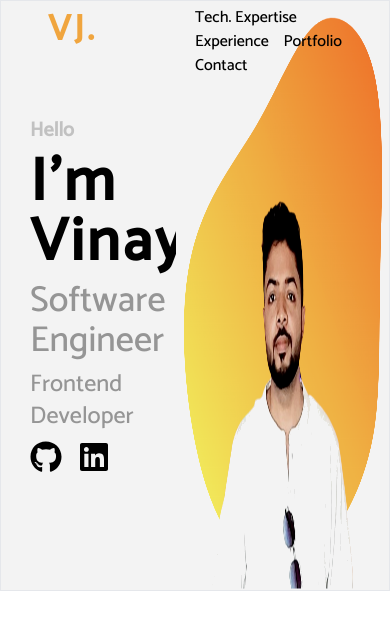
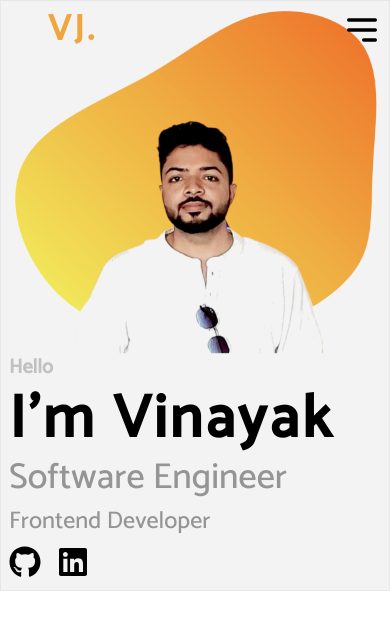
Before and after one commit to vjcodes/my-portfolio, a React (Vite) app: page / in a window 390 px wide. Shown: the top 630 px of the page. Built offline with nearby package versions, Linux system fonts and the light colour scheme.

Commit message:
- made banner and navbar responsive for mobile and web

```diff
--- a/src/components/Banner.jsx
+++ b/src/components/Banner.jsx
@@ -5,14 +5,14 @@ import { FaGithub } from "react-icons/fa";
 import { FaLinkedin } from "react-icons/fa";
 import { GITHUB_URL, LINKEDIN_URL } from "../utils/constants";
 import { handleNavigateToNewTab } from "../utils/utilFunctions";
+import useMediaQuery from "../hooks/useMediaQuery";
 
 const socialAccountsClassName =
   "h-8 w-8 cursor-pointer transition duration-500 hover:opacity-50";
 
-const Banner = () => {
+const NameSection = () => {
+  // NAME_SECTION
   return (
-    <div className="flex h-[70%] w-full border  box-border bg-[#F3F3F3]">
-      {/* Name Section */}
     <motion.div
       initial="hidden"
       whileInView="visible"
@@ -22,7 +22,7 @@ const Banner = () => {
         hidden: { opacity: 0, x: -50 },
         visible: { opacity: 1, x: 0 },
       }}
-        className="h-full flex flex-col justify-center mx-auto w-[30%]"
+      className="sm:h-full sm:px-0 px-2 flex flex-col sm:justify-center mx-auto w-[100%] sm:w-[30%] bg-[#F3F3F3]"
     >
       <h3 className="font-bold text-xl text-gray-20 mb-2">Hello</h3>
       <h1 className="font-bold text-6xl mb-2 tracking-wider">I'm Vinayak</h1>
@@ -41,10 +41,43 @@ const Banner = () => {
         />
       </div>
     </motion.div>
-      {/* MY IMAGE SECTION */}
-      <div className="h-full w-[55%]">
+  );
+};
+
+const MyImageSection = () => {
+  {
+    /* MY IMAGE SECTION */
+  }
+  return (
+    <div className="h-[60%] sm:h-full w-[100%] sm:w-[55%]">
       <img src={blob} alt="blob" className="h-[100%]" />
     </div>
+  );
+};
+
+const Banner = () => {
+  const isAboveMediumScreens = useMediaQuery("(min-width: 1060px");
+  return (
+    <div
+      className={`${
+        isAboveMediumScreens ? "flex" : ""
+      } h-[70%] w-full border  box-border bg-[#F3F3F3]`}
+    >
+      {isAboveMediumScreens && (
+        <>
+          <>
+            <NameSection />
+            <MyImageSection />
+          </>
+        </>
+      )}
+
+      {!isAboveMediumScreens && (
+        <>
+          <MyImageSection />
+          <NameSection />
+        </>
+      )}
     </div>
   );
 };
--- a/src/components/Navbar.jsx
+++ b/src/components/Navbar.jsx
@@ -1,15 +1,18 @@
 /* eslint-disable react/prop-types */
 
+import useMediaQuery from "../hooks/useMediaQuery";
 import { navMenus } from "../utils/constants";
+import { HiOutlineMenuAlt3 } from "react-icons/hi";
 
 const Navbar = (props) => {
+  const isAboveMediumScreens = useMediaQuery("(min-width: 1060px");
   const flexBetween = "flex items-center justify-between";
   const navbarBackground = props?.isTopOfPage
     ? "bg-transparent"
     : "bg-orange-100 drop-shadow opacity-90";
   return (
     <div
-      className={`w-full h-[7%] ${navbarBackground} fixed top-0 z-30 ${flexBetween} p-2`}
+      className={`w-full h-[7%] ${navbarBackground}  fixed top-0 z-30 ${flexBetween} p-2`}
     >
       <div className="cursor-pointer pl-10">
         <h1 className="tracking-widest font-extrabold  text-[#F0A53E] text-4xl">
@@ -17,6 +20,7 @@ const Navbar = (props) => {
         </h1>
       </div>
 
+      {isAboveMediumScreens ? (
         <div className={`${flexBetween} flex-wrap pr-10 w-[50%]`}>
           {navMenus.map((nav) => (
             <div
@@ -27,6 +31,9 @@ const Navbar = (props) => {
             </div>
           ))}
         </div>
+      ) : (
+        <HiOutlineMenuAlt3 className="h-10 w-10" />
+      )}
     </div>
   );
 };
--- /dev/null
+++ b/src/hooks/useMediaQuery.js
@@ -0,0 +1,19 @@
+import { useState, useEffect } from "react";
+
+const useMediaQuery = (query) => {
+  const [matches, setMatches] = useState(false);
+
+  useEffect(() => {
+    const media = window.matchMedia(query);
+    if (media.matches !== matches) {
+      setMatches(media.matches);
+    }
+    const listener = () => setMatches(media.matches);
+    window.addEventListener("resize", listener);
+    return () => window.removeEventListener("resize", listener);
+  }, [matches, query]);
+
+  return matches;
+};
+
+export default useMediaQuery;
```
Lines whose indentation alone changed are shown as unchanged.
